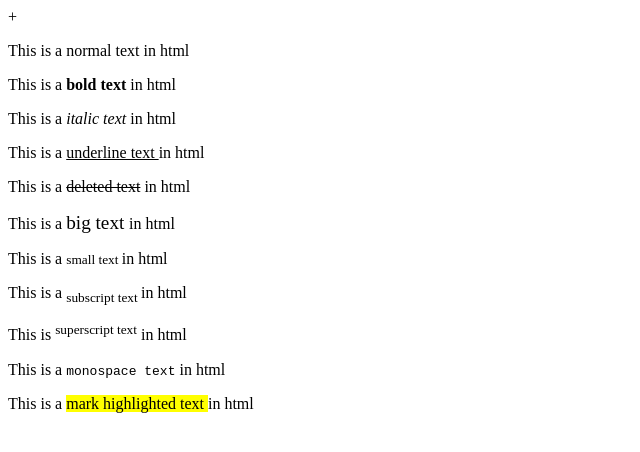
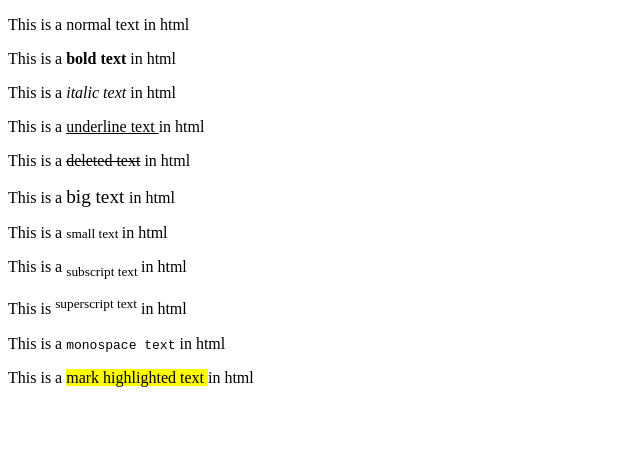
Before and after one commit to Mmustafa-772002/Html, a plain HTML site: page textformat.html in a window 1280 px wide. Shown: the whole page, without its empty margins (0-640 px from the left). Drawn offline with Linux system fonts and the light colour scheme.

Commit message:
code aligned

```diff
--- a/textformat.html
+++ b/textformat.html
@@ -1,18 +1,20 @@
 <!DOCTYPE html>
 <html lang="en">
+
 <head>
     <meta charset="UTF-8">
     <meta name="viewport" content="width=device-width, initial-scale=1.0">
     <title>Document</title>
 </head>
-<body>+
+
+<body>
 
 
 
     <!-- normal text - the normal text is the text which is written in html document without any tag -->
     <p> This is a normal text in html </p>
     <!-- bold text - the bold text is the text which is written in html document with <b> tag -->
-    <p> This is a  <b>bold text</b> in html </p>
+    <p> This is a <b>bold text</b> in html </p>
     <!-- italic text - the italic text is the text which is written in html document with <i> tag -->
     <p> This is a <i>italic text</i> in html </p>
     <!-- strong text - the strong text is the text which is written in html document with <strong> tag -->
@@ -35,4 +37,5 @@
 
 
 </body>
+
 </html>
```
Also changed, not shown: button.html (+7 -3 lines), lyrics.html (+6 -2 lines), form.html (line endings or trailing spaces), list.html (line endings or trailing spaces), 1 other file.
